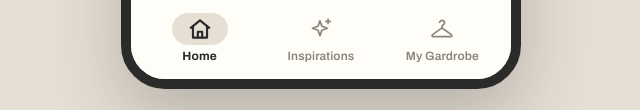
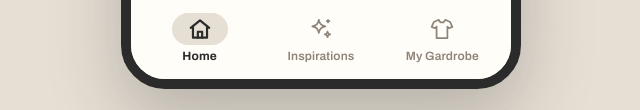
Before and after one commit to aporsok-21/my-gardrobe, a plain HTML site: page app.html in a window 1280 px wide. Shown: the part 687-797 px from the top of the page, 319-959 px from the left. Drawn offline with Linux system fonts and the light colour scheme.

Commit message:
Swap tab icons for sparkles and a top
Inspirations gets a pair of sparkles, My Gardrobe a top instead of the hanger.

Co-Authored-By: Claude Opus 5.5 <noreply@anthropic.com>

```diff
--- a/app.html
+++ b/app.html
@@ -223,10 +223,10 @@ h2{margin:0 0 12px;font-size:19px;font-weight:700;letter-spacing:-.02em}
       <span class="pill"><svg viewBox="0 0 24 24"><path d="M3.5 11 12 4l8.5 7"/><path d="M5.5 9.5V20h13V9.5"/><path d="M10 20v-5.5h4V20"/></svg></span>Home
     </button>
     <button class="tab" data-tab="inspo">
-      <span class="pill"><svg viewBox="0 0 24 24"><path d="M11 4.5l1.8 5 5 1.8-5 1.8-1.8 5-1.8-5-5-1.8 5-1.8z"/><path d="M18.5 3v4M16.5 5h4"/></svg></span>Inspirations
+      <span class="pill"><svg viewBox="0 0 24 24"><path d="M10 3.5c.6 3.7 2.3 5.4 6 6-3.7.6-5.4 2.3-6 6-.6-3.7-2.3-5.4-6-6 3.7-.6 5.4-2.3 6-6z"/><path d="M18 14.5c.3 1.6 1 2.3 2.5 2.5-1.5.2-2.2.9-2.5 2.5-.3-1.6-1-2.3-2.5-2.5 1.5-.2 2.2-.9 2.5-2.5z"/><path d="M18.5 3.5v2.5M17.25 4.75h2.5"/></svg></span>Inspirations
     </button>
     <button class="tab" data-tab="wardrobe">
-      <span class="pill"><svg viewBox="0 0 24 24"><path d="M12 11V9.8c0-.9.6-1.3 1.2-1.7.6-.4 1.1-.9 1.1-1.8A2.3 2.3 0 0 0 12 4a2.3 2.3 0 0 0-2.2 1.7"/><path d="M12 11 3.4 17.2c-.9.7-.5 1.8.6 1.8h16c1.1 0 1.5-1.1.6-1.8z"/></svg></span>My Gardrobe
+      <span class="pill"><svg viewBox="0 0 24 24"><path d="M9 3.5 4.5 5.5 2.5 10l3 1.3 1.5-1.6V20.5h10V9.7l1.5 1.6 3-1.3-2-4.5L15 3.5c-.4 1.5-1.6 2.5-3 2.5S9.4 5 9 3.5z"/></svg></span>My Gardrobe
     </button>
   </nav>
 </div>
```
